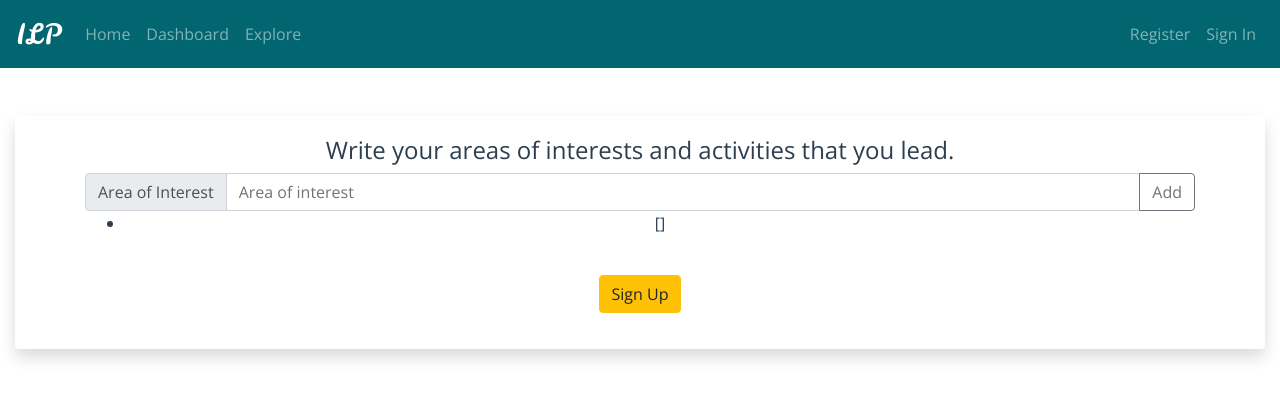
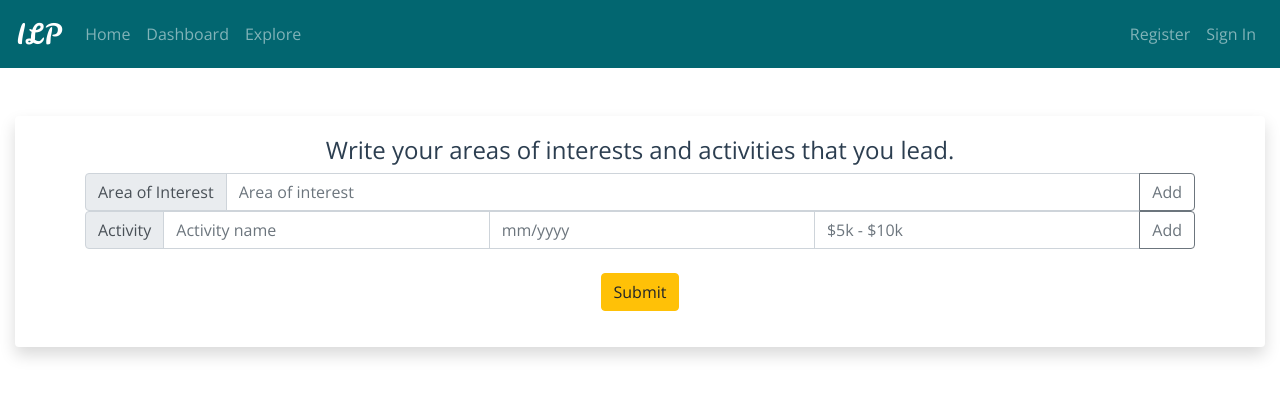
Before and after one commit to jesipr/FeatherFE, a Vue app: page /add-actsandtags in a window 1280 px wide. Shown: the top 398 px of the page. Built offline with nearby package versions, Linux system fonts and the light colour scheme; what vue-particles, vue-resource would draw is missing.

Commit message:
tags and activities can be added

```diff
--- a/src/views/tagsAndActsSU.vue
+++ b/src/views/tagsAndActsSU.vue
@@ -9,16 +9,25 @@
               <b-input-group prepend="Area of Interest" class="mts-3">
                 <b-form-input v-model="newtag" placeholder="Area of interest" type="text"></b-form-input>
                 <b-input-group-append>
-                <!--This button will add the tag into the array tags-->
-                 <b-button variant="outline-secondary" v-on:click="add">Add</b-button>
+                <!--This button will add_tag the tag into the array tags-->
+                 <b-button variant="outline-secondary" v-on:click="add_tag" @click="tag_tblcr">Add</b-button>
                 </b-input-group-append>
               </b-input-group>
-              <ul id="example-1">
-                <li>
-                  {{ tags }}
-                </li>
-              </ul>
-              <b-button variant="warning" class="mt-4">Sign Up</b-button>
+              <div id="example-1">
+
+              </div>
+              <b-input-group prepend="Activity" class="mts-3">
+                <b-form-input v-model="activity.act_name" placeholder="Activity name" type="text"></b-form-input>
+                <b-form-input v-model="activity.start_date" placeholder="mm/yyyy" type="text"></b-form-input>
+                <b-form-input v-model="activity.fund_range" placeholder="$5k - $10k" type="text"></b-form-input>
+                <b-input-group-append>
+                  <b-button variant="outline-secondary" v-on:click="add_act" @click="act_tblcr">Add</b-button>
+                </b-input-group-append>
+              </b-input-group>
+              <div id="example-2">
+
+              </div>
+              <b-button variant="warning" class="mt-4" v-on:click="submit">Submit</b-button>
             </b-form-group>
           </b-form>
         </b-container>
@@ -34,12 +43,63 @@
             return {
                 tags: [],
                 newtag: '',
+                count: 0,
+                activity: {
+                    act_name: '',
+                    start_date: '',
+                    fund_range: ''
+                },
+                activities: []
             };
         },
         methods: {
-            add: function() {
+            add_tag: function() {
                 this.tags.push(this.newtag);
             },
+            add_act: function() {
+                this.activities.push([this.activity.act_name, this.activity.start_date, this.activity.fund_range]);
+            },
+            tag_tblcr: function() {
+                var mytable = "<div><table cellpadding=\"0\" cellspacing=\"0\"><tbody><tr>";
+
+                mytable += "</tr><tr>";
+                mytable += "<td>[" + this.tags[this.count] + "]</td>";
+                this.count++;
+                mytable += "</tr></tbody></table></div>";
+
+                document.getElementById("example-1").innerHTML += mytable;
+            },
+            act_tblcr: function() {
+                var mytable = "<div><table cellpadding=\"0\" cellspacing=\"0\"><tbody><tr>";
+
+                mytable += "</tr><tr>";
+                mytable += "<td>[" + this.activity.act_name + "]"+"["+this.activity.start_date+"]"+"["+this.activity.fund_range+"]"+"</td>";
+                mytable += "</tr></tbody></table></div>";
+
+                document.getElementById("example-2").innerHTML += mytable;
+            },
+            //function to remove specific tag
+            rem_tag: function(index){
+                this.tags.splice(index, 1);
+            },
+            submit: function() {
+                const data_json = JSON.stringify({
+                    activities: this.activities,
+                    tags: this.tags
+                });
+                console.log(data_json);
+                // this.$http.post('http://localhost:5000/Feather/professor/signup/actandtags', data_json, {
+                //     headers: {
+                //         "Content-type": "application/json"
+                //     }
+                // })
+                //     .then(response => {
+                //         console.log(response);
+                //     })
+                //     .catch(error => {
+                //         console.log(`error: ${error}`);
+                //     });
+            }
         }
     }
 </script>
```
